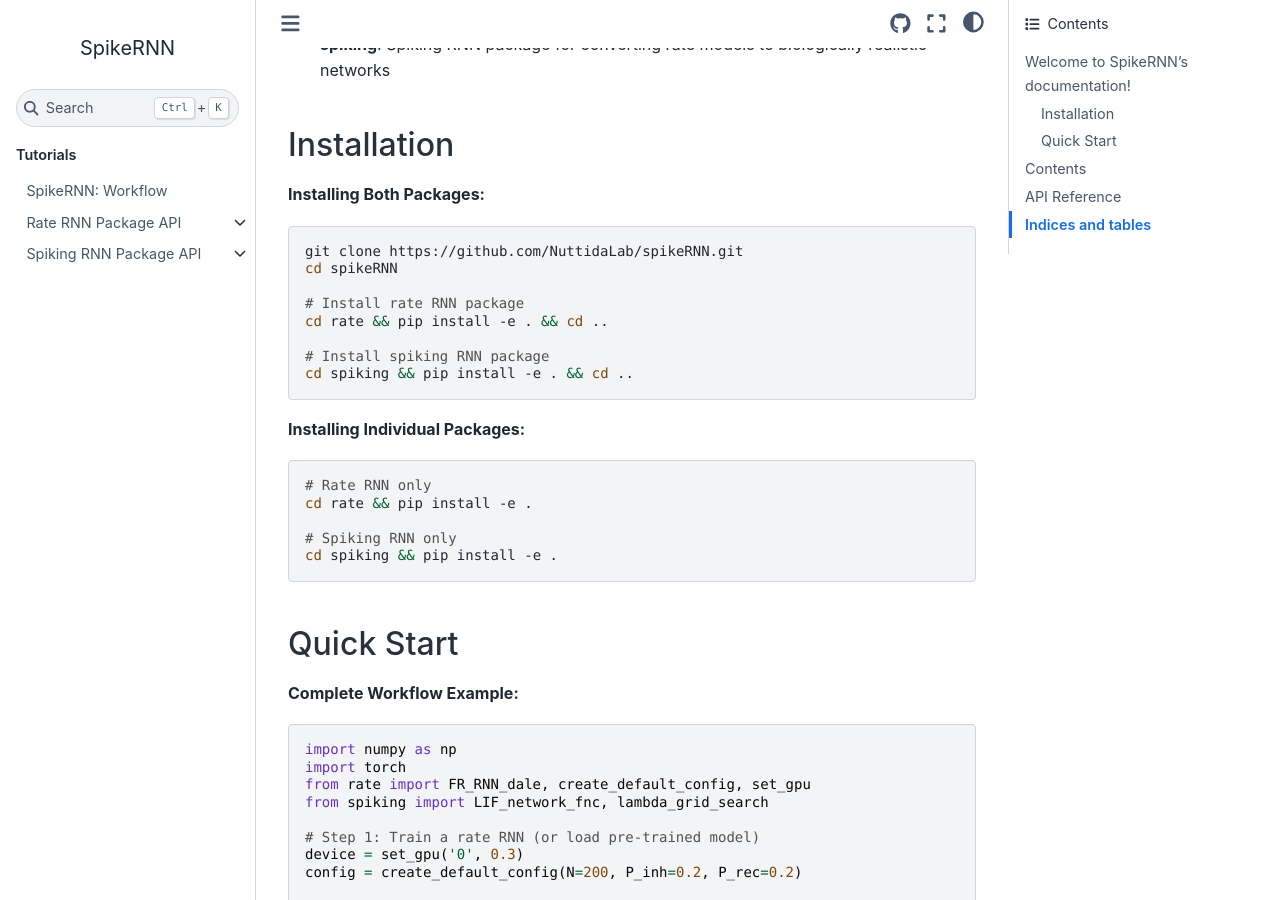
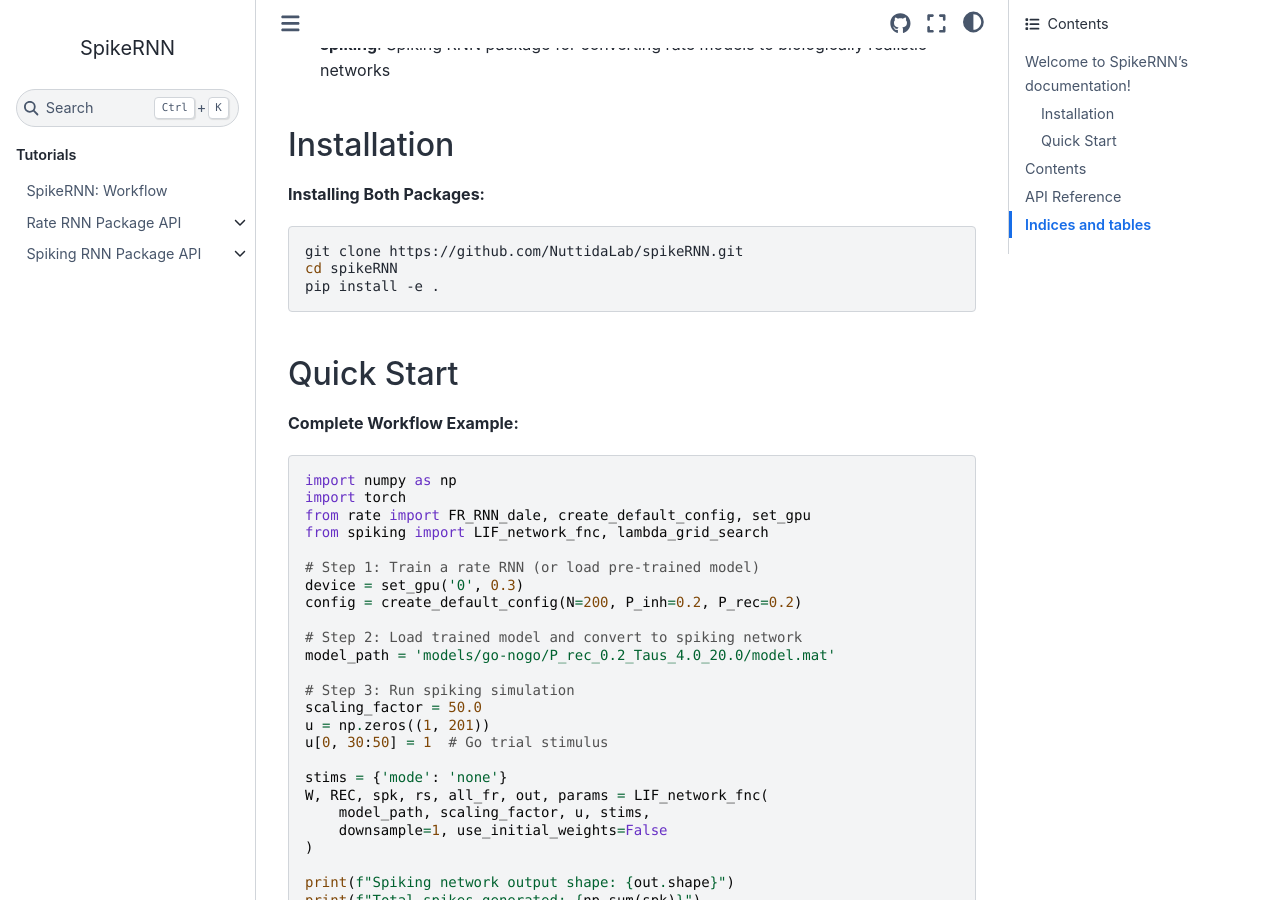
Before and after one commit to NuttidaLab/spikeRNN, a Sphinx documentation site: the page built from docs/index.rst, in a window 1280 px wide and 900 px high, scrolled down 323 px. Built offline with Sphinx 7.4.7 and the Sphinx Book theme 1.1.4, drawn with Linux system fonts in a browser that asks for light colours.

Commit message:
fix installation instruction

```diff
--- a/docs/index.rst
+++ b/docs/index.rst
@@ -18,22 +18,7 @@ Installation
 
    git clone https://github.com/NuttidaLab/spikeRNN.git
    cd spikeRNN
-
-   # Install rate RNN package
-   cd rate && pip install -e . && cd ..
-
-   # Install spiking RNN package
-   cd spiking && pip install -e . && cd ..
-
-**Installing Individual Packages:**
-
-.. code-block:: bash
-
-   # Rate RNN only
-   cd rate && pip install -e .
-
-   # Spiking RNN only
-   cd spiking && pip install -e .
+   pip install -e .
 
 Quick Start
 -----------------------------------------
```
